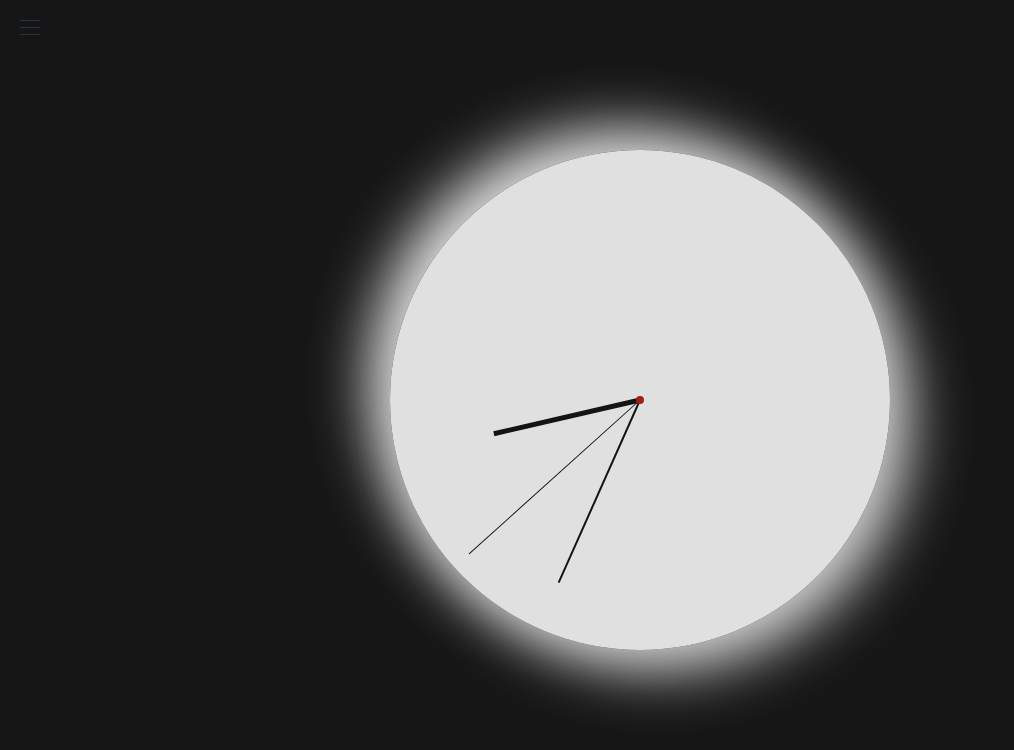
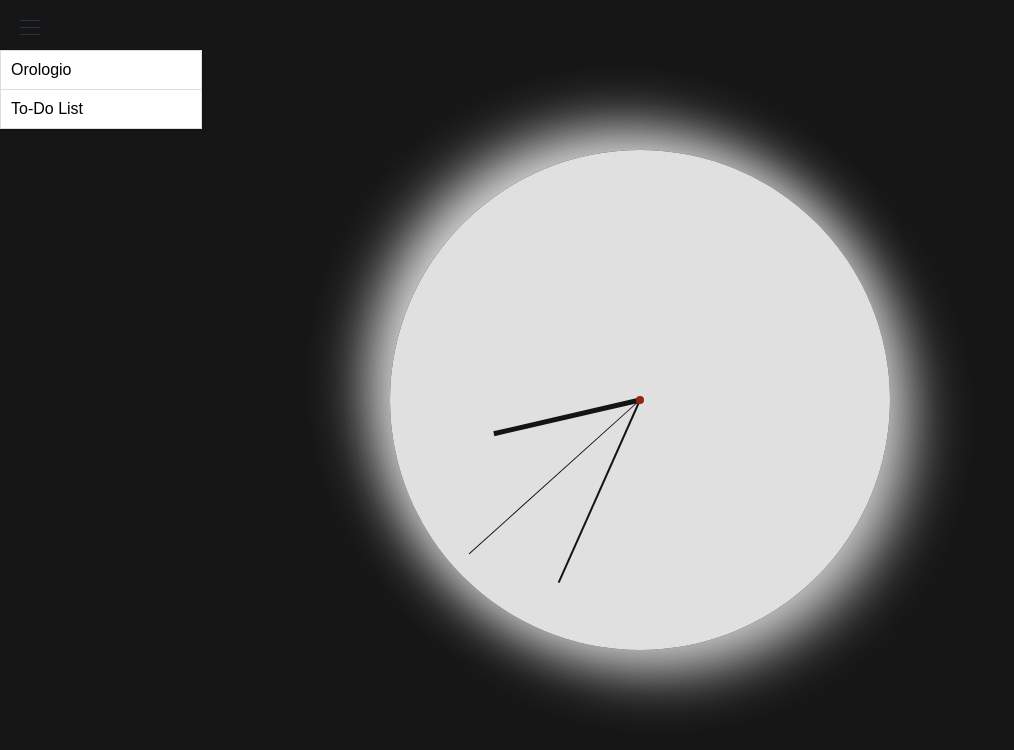
Before and after one commit to marco-tuzza/react-playground, a React (Vite) app: page / in a window 1280 px wide. Both pictures are taken after a click on the element 35 px from the left and 27 px from the top of the page. Shown: the top 750 px of the page, without its empty margins (0-1014 px from the left). Built offline with nearby package versions, Linux system fonts and the light colour scheme.

Commit message:
Added basic menu for changing project

```diff
--- a/src/components/hamburger-menu/HamburgerMenu.css
+++ b/src/components/hamburger-menu/HamburgerMenu.css
@@ -18,6 +18,36 @@
   transition: transform 0.25s, opacity 0.25s;
 }
 
+.menu {
+  position: absolute;
+  top: 50px;
+  left: 0;
+  background-color: #fff;
+  border: 1px solid #ddd;
+  width: 200px;
+  box-shadow: 0 2px 5px rgba(0,0,0,0.2);
+}
+
+.menu button {
+  width: 100%;
+  padding: 10px;
+  border: none;
+  background-color: transparent;
+  text-align: left;
+  font-size: 16px;
+  cursor: pointer;
+  border-bottom: 1px solid #ddd;
+  color: #000;
+}
+
+.menu button:last-child {
+  border-bottom: none;
+}
+
+.menu button:hover {
+  background-color: #f7f7f7;
+}
+
 @media (prefers-color-scheme: light) {
   .hamburger-menu__line {
     background-color: #213547;
--- a/src/components/hamburger-menu/HamburgerMenu.jsx
+++ b/src/components/hamburger-menu/HamburgerMenu.jsx
@@ -1,11 +1,24 @@
+import React, { useState } from 'react';
 import './HamburgerMenu.css';
 
-export default function HamburgerMenu() {
-    return (
-        <div className="hamburger-menu">
-            <div className="hamburger-menu__line"></div>
-            <div className="hamburger-menu__line"></div>
-            <div className="hamburger-menu__line"></div>
+export default function HamburgerMenu({ onChangeProject }) {
+  const [isOpen, setIsOpen] = useState(false);
+
+  const toggleMenu = () => setIsOpen(!isOpen);
+
+  return (
+    <div>
+      <div className="hamburger-menu" onClick={toggleMenu}>
+        <div className="hamburger-menu__line"></div>
+        <div className="hamburger-menu__line"></div>
+        <div className="hamburger-menu__line"></div>
+      </div>
+      {isOpen && (
+        <div className="menu">
+          <button onClick={() => onChangeProject('clock')}>Orologio</button>
+          <button onClick={() => onChangeProject('todo')}>To-Do List</button>
         </div>
-    );
+      )}
+    </div>
+  );
 }
```
